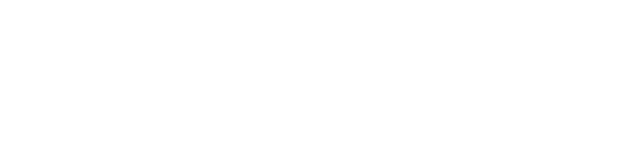
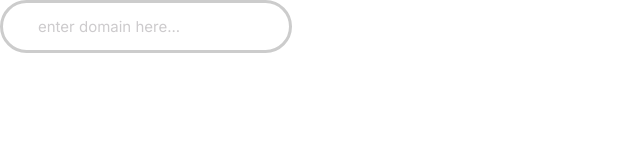
Before and after one commit to Erichuang007/html-execercise---eric, a plain HTML site: page index.html in a window 1280 px wide. Shown: the whole page, without its empty margins (0-640 px from the left). Drawn offline with Linux system fonts and the light colour scheme.

Commit message:
define the set of seaching bar

```diff
--- a/css/style.css
+++ b/css/style.css
@@ -167,3 +167,23 @@ a {
   justify-content: center;
   align-items: center;
 }
+
+/* INPUT */
+.input {
+  border-radius: 30px;
+  border: 3px solid #ccc;
+  color: var(--color-headings);
+  font-size: 2rem;
+  outline: 0;
+  padding: 1.5rem 3.5rem;
+}
+
+::placeholder {
+  color: #cdcbcd;
+}
+
+@media screen and (min-width: 1024px) {
+  .input {
+    font-size: 1.5rem;
+  }
+}
--- a/index.html
+++ b/index.html
@@ -13,5 +13,6 @@
     <title>Document</title>
 </head>
 <body>
+    <input class="input" type="text" name="" id="" placeholder="enter domain here...">
 </body>
 </html>
```
